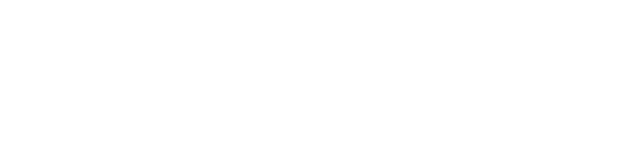
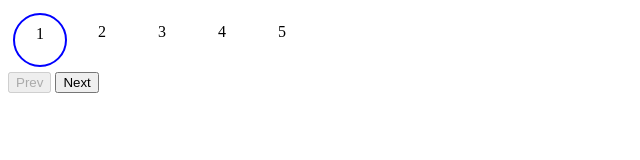
Before and after one commit to acciojob/progress-bar-HarryPotter0107, a website: page main.html in a window 1280 px wide. Shown: the whole page, without its empty margins (0-640 px from the left). Drawn offline with Linux system fonts and the light colour scheme.

Commit message:
created a submission

```diff
--- a/main.html
+++ b/main.html
@@ -1,16 +1,25 @@
 <!DOCTYPE html>
 
 <html>
+  <head>
+    <link rel="stylesheet" href="styles.css" />
+  </head>
 
-<head>
-	<link rel="stylesheet" href="styles.css">
-</head>
-
-<body>
-	<!-- the entire body must be written by student -->
-    <script type="text/javascript" src="./script.js">
-</script>
-
-</body>
-
+  <body>
+    <!-- the entire body must be written by student -->
+    <div class="progress_area">
+      <div class="circle_holder">
+        <div class="circle active" id="circle-1">1</div>
+        <div class="circle" id="circle-2">2</div>
+        <div class="circle" id="circle-3">3</div>
+        <div class="circle" id="circle-4">4</div>
+        <div class="circle" id="circle-5">5</div>
+      </div>
+      <div class="button_holder">
+        <button id="prev" onclick="moveBackward()" disabled>Prev</button>
+        <button id="next" onclick="moveForward()">Next</button>
+      </div>
+    </div>
+    <script type="text/javascript" src="./script.js"></script>
+  </body>
 </html>
--- a/script.js
+++ b/script.js
@@ -1 +1,30 @@
 //your JS code here. If required.
+let allCircle = document.getElementsByClassName("circle");
+let size = allCircle.length;
+let current = 0;
+const prevButton = document.getElementById("prev");
+const nextButton = document.getElementById("next");
+
+function moveForward() {
+  if (current == size - 1) return;
+  if (prevButton.hasAttribute("disabled")) {
+    prevButton.removeAttribute("disabled");
+  }
+  let activeCircle = allCircle[current++].classList.remove("active");
+  let newCircle = allCircle[current].classList.add("active");
+  if (current == size - 1) {
+    nextButton.setAttribute("disabled", "");
+  }
+}
+
+function moveBackward() {
+  if (current == 0) return;
+  if (nextButton.hasAttribute("disabled")) {
+    nextButton.removeAttribute("disabled");
+  }
+  let activeCircle = allCircle[current--].classList.remove("active");
+  let newCircle = allCircle[current].classList.add("active");
+  if (current == 0) {
+    prevButton.setAttribute("disabled", "");
+  }
+}
--- a/styles.css
+++ b/styles.css
@@ -1 +1,17 @@
 /*  your css code here. If applicable */
+.circle_holder {
+  display: flex;
+  flex-direction: row;
+}
+.circle {
+  height: 30px;
+  width: 30px;
+  border-radius: 50%;
+  padding: 10px;
+  text-align: center;
+  margin: 5px;
+}
+
+.active {
+  border: 2px solid blue;
+}
```
